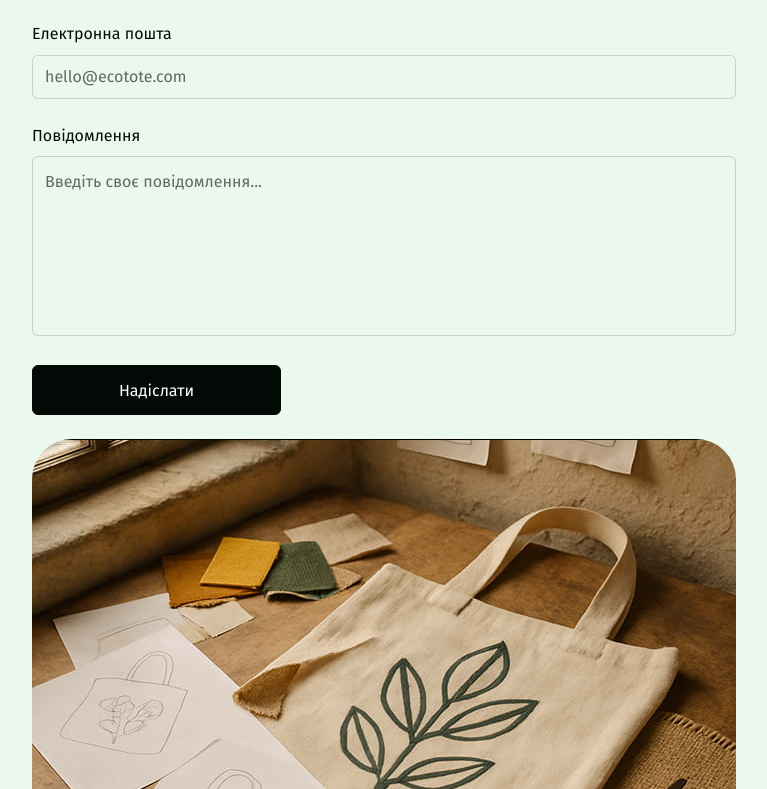
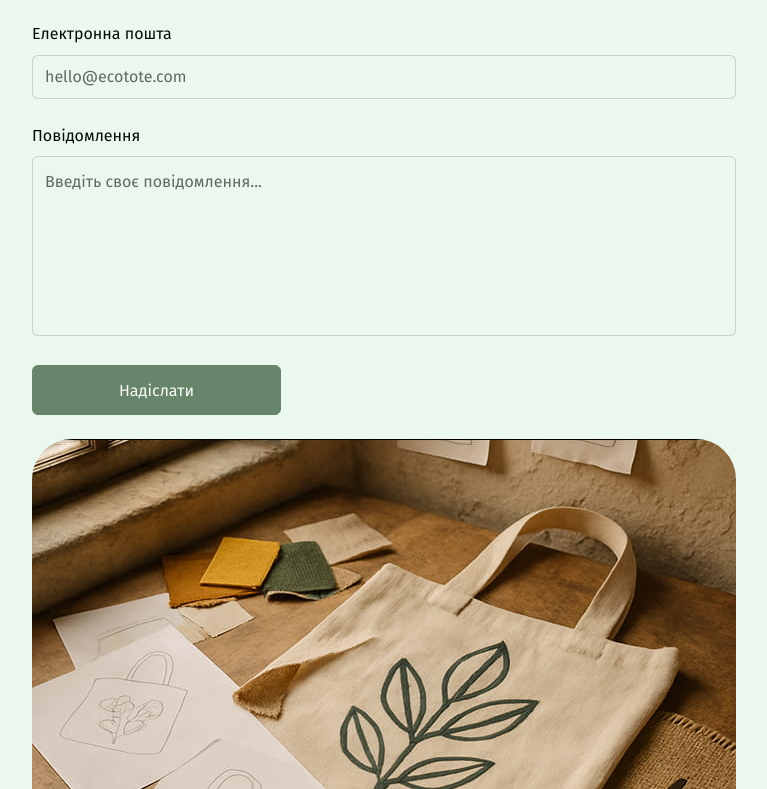
Before and after one commit to usernameRuslant/template-v1, a plain HTML site: page index.html in a window 1280 px wide. In both pictures the pointer is over the button "Надіслати". Shown: the part 1289-2078 px from the top of the page, without its empty margins (256-1023 px from the left). Drawn offline with nearby package versions, Linux system fonts and the light colour scheme.

Commit message:
add styles tab pc support

```diff
--- a/css/styles.css
+++ b/css/styles.css
@@ -417,9 +417,6 @@ body {
     display: block;
   }
 
-  /* .support-form-group-textarea {
-    margin-bottom: 24px;
-  } */
   .support-textarea {
     width: 100%;
     height: 180px;
@@ -450,6 +447,14 @@ body {
     font: var(--text-regular-normal);
     color: var(--color-white);
   }
+
+  .support-submit-button:hover,
+  .support-submit-button:focus {
+    background: var(--color-emerald-darkest);
+    opacity: 0.6;
+    border: 1px solid var(--color-emerald-darkest);
+  }
+
   .support-img-wrapper-item {
     border-radius: 40px;
   }
```
